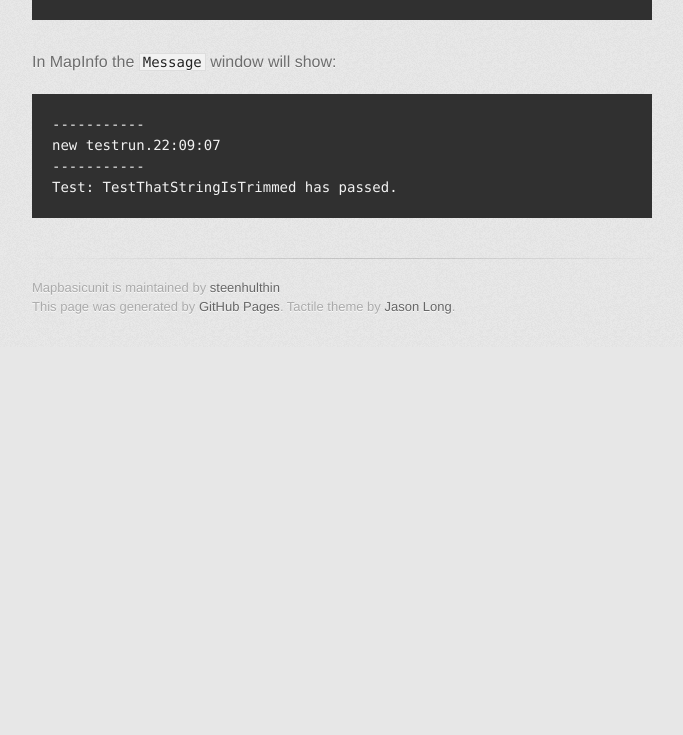
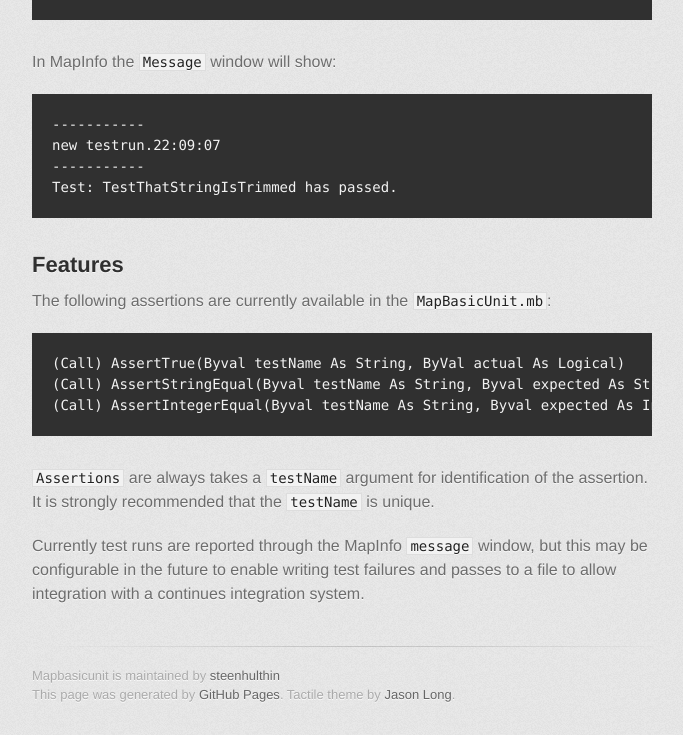
Before and after one commit to steenhulthin/MapBasicUnit, a plain HTML site: page index.html in a window 1280 px wide. Shown: the part 2244-2979 px from the top of the page, without its empty margins (298-981 px from the left). Before the commit the page ends 2591 px from the top, so only its background shows below. Drawn offline with Linux system fonts and the light colour scheme; a web font is replaced by a local one.

```diff
--- a/index.html
+++ b/index.html
@@ -134,6 +134,20 @@
 -----------
 Test: TestThatStringIsTrimmed has passed.
 </code></pre>
+
+<h2>
+<a name="features" class="anchor" href="#features"><span class="octicon octicon-link"></span></a>Features</h2>
+
+<p>The following assertions are currently available in the <code>MapBasicUnit.mb</code>:</p>
+
+<pre><code>(Call) AssertTrue(Byval testName As String, ByVal actual As Logical)
+(Call) AssertStringEqual(Byval testName As String, Byval expected As String, Byval actual As String)
+(Call) AssertIntegerEqual(Byval testName As String, Byval expected As Integer, Byval actual As Integer)
+</code></pre>
+
+<p><code>Assertions</code> are always takes a <code>testName</code> argument for identification of the assertion. It is strongly recommended that the <code>testName</code> is unique. </p>
+
+<p>Currently test runs are reported through the MapInfo <code>message</code> window, but this may be configurable in the future to enable writing test failures and passes to a file to allow integration with a continues integration system.</p>
         </section>
 
         <footer>
```
Also changed, not shown: params.json (+1 -1 lines).
